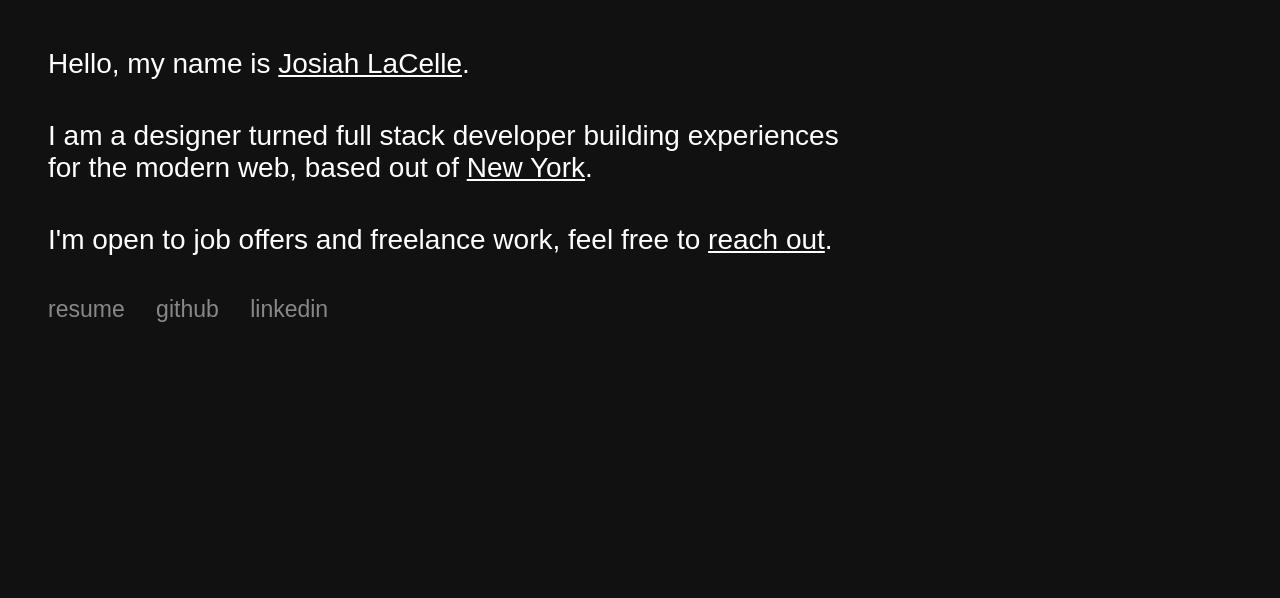
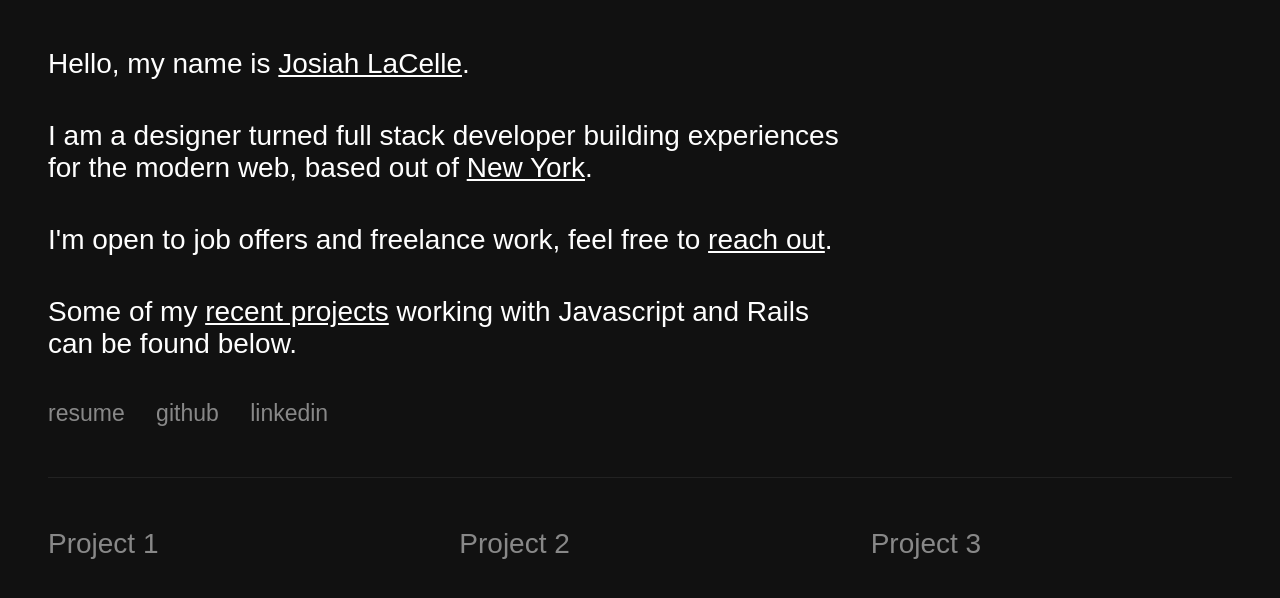
Before and after one commit to codecratic/Personal-Website, a plain HTML site: page index.html in a window 1280 px wide. Drawn offline with Linux system fonts and the light colour scheme; a web font is replaced by a local one.

Commit message:
Add basic flexbox for recent projects.

```diff
--- a/index.html
+++ b/index.html
@@ -14,23 +14,28 @@
                     <p>
                         I am a designer turned full stack developer building experiences for the modern web, based out of <a href="#">New York</a>.
                     </p>
-                    <!--<p>
-                        Some of my <a href="">recent projects</a> working with Javascript and Rails:
-                        <ul class="links">
-                          <li><a href="">Project 1 built using Node.js</a></li><br/>
-                          <li><a href="">Project 2 built using Ruby on Rails</a></li><br/>
-                          <li><a href="">Project 3 built using React.js</a></li>
-                        </ul>
-                    </p>-->
                     <p>
-                        I'm open to job offers and freelance work, feel free to <a href="mailto:josiahlacelle@gmail.com?subject=work opportunity">reach out</a>.
+                        I'm open to job offers and freelance work, feel free to <a href="mailto:josiahlacelle@gmail.com?subject=work">reach out</a>.
                     </p>
+                    <p>Some of my <a href="">recent projects</a> working with Javascript and Rails can be found below.</p>
                 </header>
-                <footer class="links">
+                <nav class="links">
                     <a href="#assets/resume.pdf" target="_blank">resume</a>
                     <a href="https://github.com/jlacelle" target="_blank">github</a>
                     <a href="https://www.linkedin.com/in/lacelle/" target="_blank">linkedin</a>
-                </footer>
+                </nav>
         </main>
+        <hr>
+        <footer class="flex">
+            <div class="project">
+                <a href="#">Project 1</a>
+            </div>
+            <div class="project">
+                <a href="#">Project 2</a>
+            </div>
+            <div class="project">
+                <a href="#">Project 3</a>
+            </div>
+        </footer>
     </body>
 </html>
--- a/style.css
+++ b/style.css
@@ -65,7 +65,10 @@ html, body {
 
 /* Project links */
 hr {
-  border-bottom: 1px;
+  height: 1px;
+  border: none;
+  margin-top: 50px;
+  background-color: #222;
 }
 
 ul {
@@ -86,6 +89,34 @@ ul {
     text-decoration: none;
 }
 
-.links a:hover {
+.links   a:hover,
+.project a:hover {
     color: white;
 }
+
+/* Create basic flexbox for projects */
+
+.flex {
+  gap: 50px;
+  margin-top: 50px;
+  display: flex;
+  font-size: var(--text-size);
+}
+
+.project {
+  flex: 1;
+}
+
+.project a {
+  color: rgba(255,255,255,0.5);
+  font-weight: 200;
+  text-decoration: none;
+}
+
+/* Change flex to column for small devices */
+
+@media (max-width: 800px) {
+  .flex {
+    flex-direction: column;
+  }
+}
```
